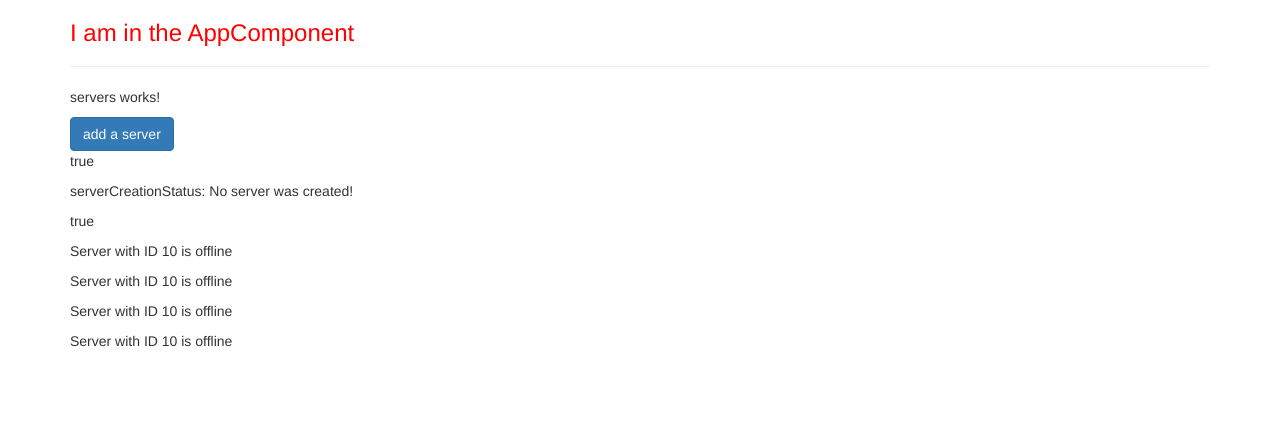
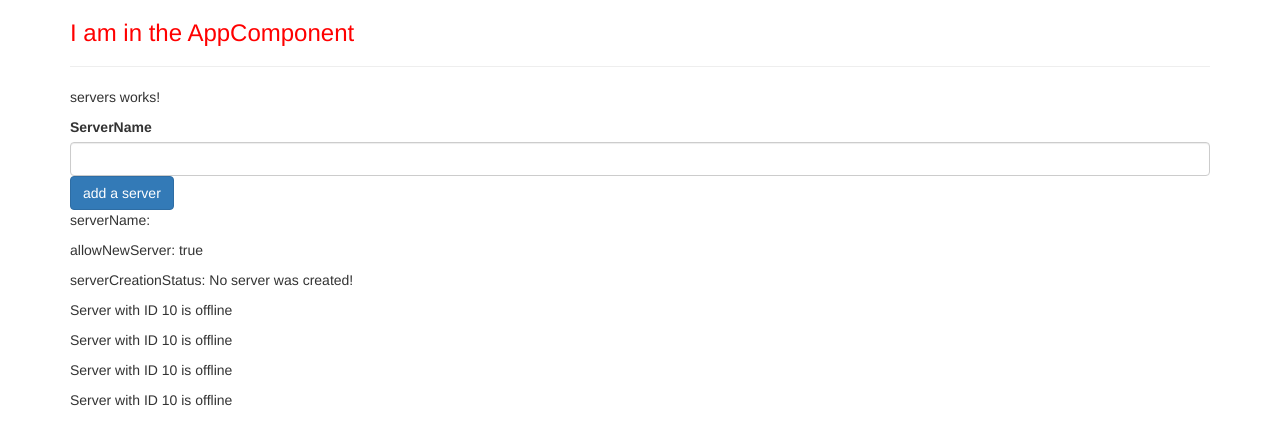
Before and after one commit to woon17/my-first-app, an Angular app: page / in a window 1280 px wide. Shown: the top 444 px of the page. Built offline with nearby package versions, Linux system fonts and the light colour scheme.

Commit message:
event binding : use $event

```diff
--- a/src/app/servers/servers.component.html
+++ b/src/app/servers/servers.component.html
@@ -3,10 +3,13 @@
     </button> -->
 <!--  cannot mix string interpolation and property binding together -->
 <!--  wrong expression: [disabled]="!{{allowNewServer}}" -->
-<button class="btn btn-primary" [disabled]="!allowNewServer" (click)="onCreateServer()">add a server
+<label>ServerName</label>
+<input class="form-control" (input)="onUpdateSeverName($event)">
+<button class="btn btn-primary " [disabled]="!allowNewServer " (click)="onCreateServer() ">add a server
 </button>
-<p>{{allowNewServer}}</p>
+<p>serverName: {{serverName}}</p>
+<p>allowNewServer: {{allowNewServer}}</p>
 <p>serverCreationStatus: {{serverCreationStatus}}</p>
-<p [innerText]="allowNewServer"></p>
+<!-- <p [innerText]="allowNewServer "></p> -->
 <app-server></app-server>
 <app-server></app-server>
--- a/src/app/servers/servers.component.ts
+++ b/src/app/servers/servers.component.ts
@@ -13,10 +13,14 @@ import { Component } from '@angular/core';
 export class ServersComponent {
   allowNewServer = false;
   serverCreationStatus = "No server was created!";
+  serverName='';
   constructor() {
     setTimeout(() => { this.allowNewServer = true }, 2000)
   }
   onCreateServer() {
     this.serverCreationStatus = 'Server was created';
   }
+  onUpdateSeverName(event:Event) {
+    this.serverName=(<HTMLInputElement>event.target).value;
+  }
 }
```
